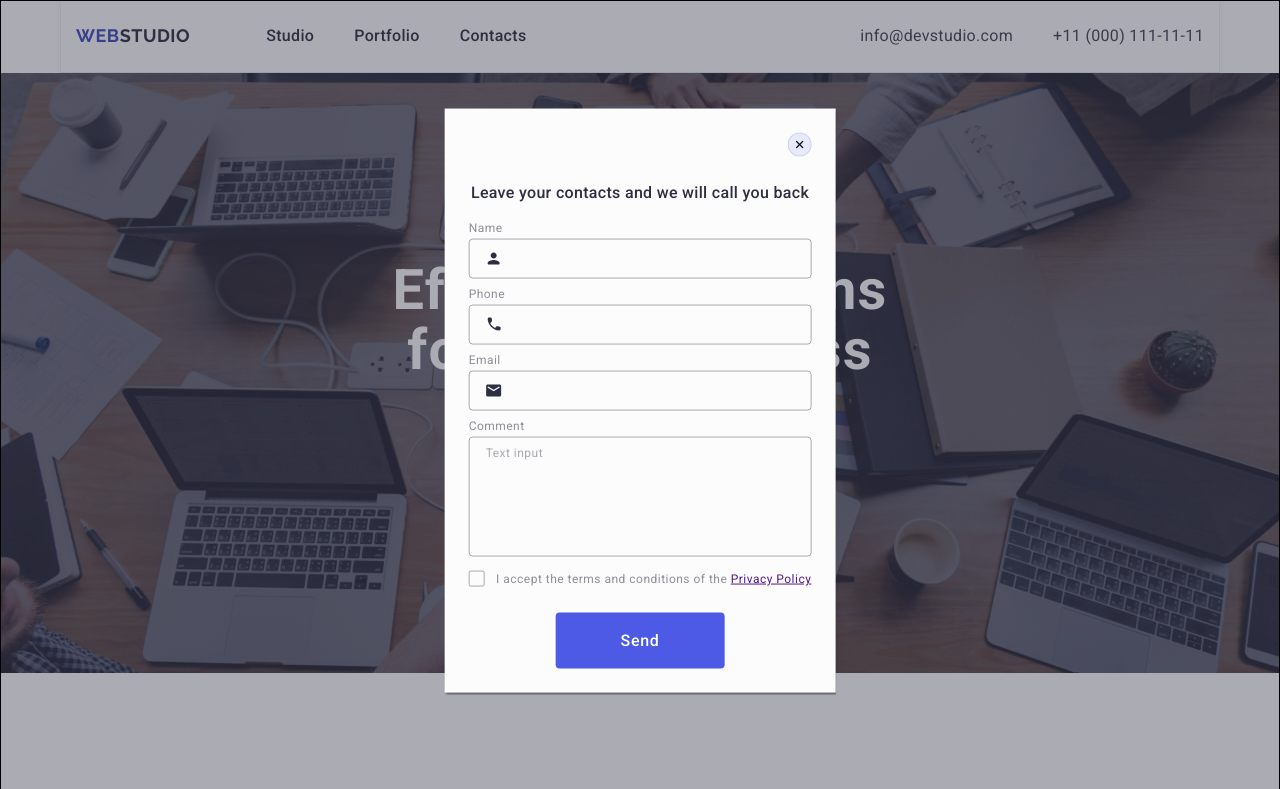
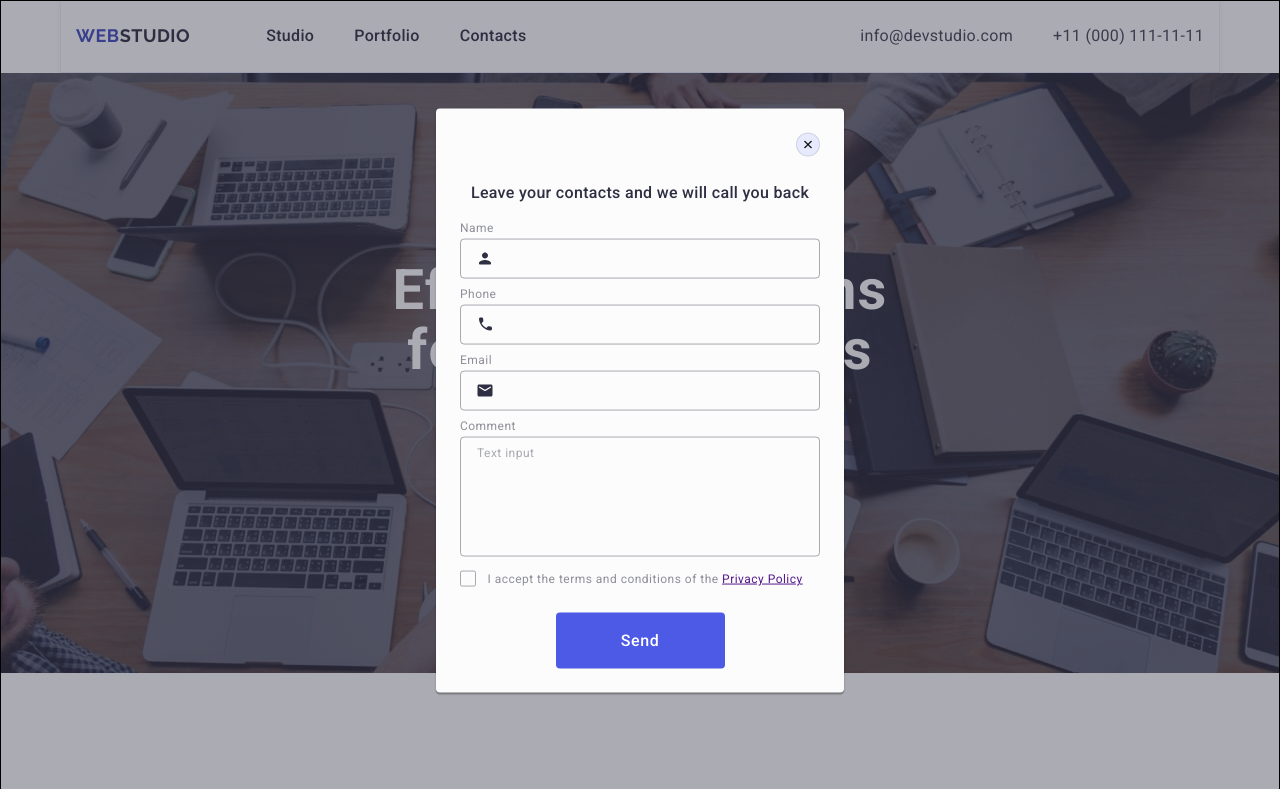
Before and after one commit to MikhailChuza/goit-markup-hw-05, a plain HTML site: page index.html in a window 1280 px wide. Shown: the top 789 px of the page. Drawn offline with nearby package versions, Linux system fonts and the light colour scheme.

Commit message:
Update styles.css

```diff
--- a/css/styles.css
+++ b/css/styles.css
@@ -641,9 +641,9 @@ body {
 /* =================MODAL WINDOW STILES================ */
 
 .modal {
-  order-radius: 4px;
+  border-radius: 4px;
   background: var(--DAIRY, #fcfcfc);
-  width: 408px px;
+  width: 408px;
   min-height: 584px;
   padding: 72px 24px 24px 24px;
   position: absolute;
```
